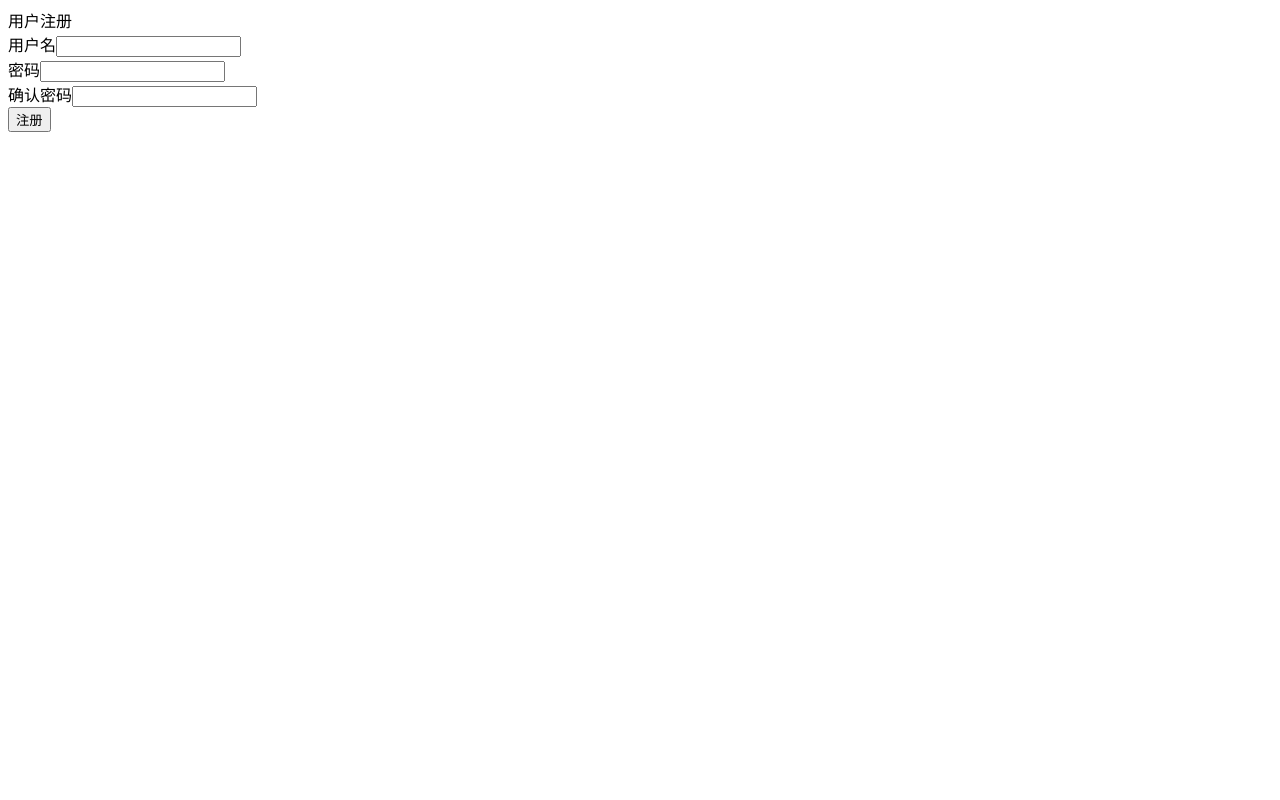
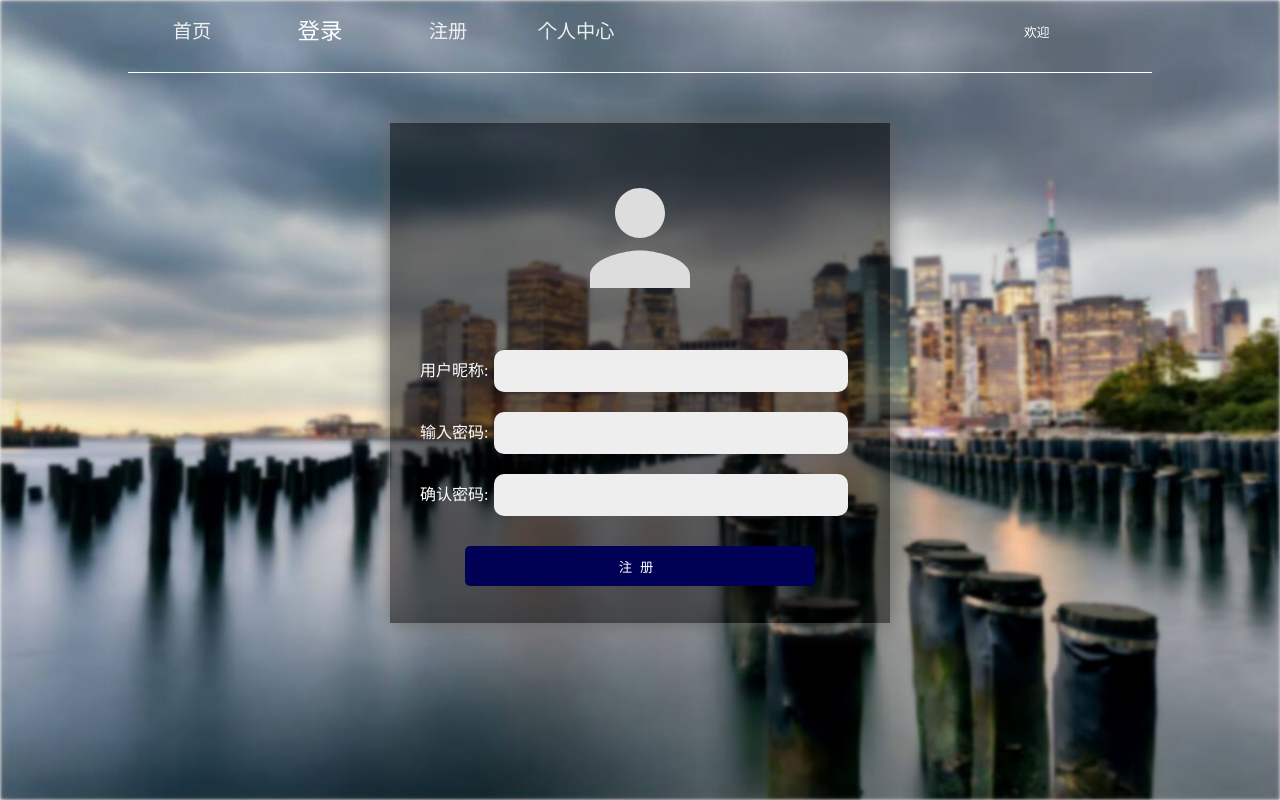
Before and after one commit to tglee18/flask_stoke, a Flask app: page /register/ in a window 1280 px wide. Run offline with Flask 2, Linux system fonts and the light colour scheme.

Commit message:
register,index1的搜索框，log的svg颜色改了

```diff
--- a/static/detail/detail.js
+++ b/static/detail/detail.js
@@ -4,7 +4,7 @@ $(function() {
    // console.log(data_string);
     list=JSON.parse(data_string);
     $.each(list, function (index, array) {
-        li += "<li><span class='span_mark' style='display:none'>"+list[index].Code+"</span><div id='name'>" + list[index].gsmc + "<p>"+list[index].ywmc+"</p></div><div id='content'><p id='zjl'>法人代表：" +list[index].zjl+ "</p><p id='fxfy'>注册资本："+list[index].fxfy+"</p><p id= 'wsfxrq'>成立日期："+list[index].wsfxrq+"</p><p id='bgdz'>地址："+list[index].bgdz+"</p></div></li>";
+        li += "<li><span class='span_mark' style='display:none'>"+list[index].Code+"</span><div id='svg'><svg t=\"1577433689719\" class=\"icon\" viewBox=\"0 0 1259 1024\" version=\"1.1\" xmlns=\"http://www.w3.org/2000/svg\" p-id=\"1350\" width=\"200\" height=\"200\"><path d=\"M1257.355322 979.478261c0-24.051974-19.446277-44.009995-44.009995-44.009995h-44.009995V438.564718c0-80.855572-65.503248-146.358821-146.35882-146.358821H701.089455v643.262369h-29.169415V146.358821c0-80.855572-65.503248-146.358821-146.358821-146.358821h-291.694153C153.011494 0 87.508246 65.503248 87.508246 146.358821v789.621189H44.009995c-24.051974 0-44.009995 19.446277-44.009995 44.009995 0 24.051974 19.446277 44.009995 44.009995 44.009995h1199.016492c24.051974-0.511744 14.328836-19.958021 14.328835-44.521739zM496.903548 760.451774H263.036482v-87.508246h233.867066v87.508246z m0-233.867066H263.036482V438.564718h233.867066v88.01999z m0-234.378811H263.036482V204.697651h233.867066v87.508246zM965.149425 818.790605h-87.508246v-146.358821h87.508246V818.790605z m0-233.867067h-87.508246V438.564718h87.508246v146.35882z\" fill=\"#ccc\" p-id=\"1351\"></path></svg></div><div id='name'>" + list[index].gsmc + "<p>"+list[index].ywmc+"</p></div><div id='content'><p id='zjl'>法人代表：" +list[index].zjl+ "</p><p id='fxfy'>注册资本："+list[index].fxfy+"</p><p id= 'wsfxrq'>成立日期："+list[index].wsfxrq+"</p><p id='bgdz'>地址："+list[index].bgdz+"</p></div></li>";
 
     });
     $("#com_general").append(li);
--- a/templates/index1.html
+++ b/templates/index1.html
@@ -106,7 +106,8 @@ z-index:100;
         width:25rem;
         height: 2.5rem;
         outline: none;
-
+        margin-left:10px;
+        border-radius:5px;
 }
 #b1{
 
--- a/templates/log.html
+++ b/templates/log.html
@@ -149,8 +149,6 @@ color:white;
                     </ul>
                 <div id="welcome"><span >欢迎</span><i class="iconfont &#xe6c8;"></i></div>
             </div>
-        <div class="bk1"></div>
-        <div class="bk2"></div>
         <div class="content">
                 <div class="image">
                         <svg t="1573980361102" class="icon" viewBox="0 0 1024 1024" version="1.1" xmlns="http://www.w3.org/2000/svg" p-id="2050" width="200" height="200">
--- a/templates/register.html
+++ b/templates/register.html
@@ -5,16 +5,170 @@
     <title>Title</title>
     <script src="/static/jquery-3.4.1.min.js"></script>
     <script src="/static/register/register.js"></script>
+    <style>
+        body {
+                padding:0;
+                margin:0;
+                background: url("../static/image/background.jpg")
+	            repeat 0px 0px fixed;
+                background-size:100% 100%;
+	            z-index: -1;
+            }
+            .header {
+                padding: 0;
+                margin:0 auto;
+                height:4.5rem;
+                width:80%;
+                border-bottom:1px solid white;
+
+
+}
+.header ul,li{
+    padding: 0;
+    margin:0;
+    list-style: none;
+}
+a {
+    text-decoration: none;
+}
+.header li{
+    position: relative;
+    float:left;
+}
+.header ul{
+    display:inline-block;
+    font-family:"宋体";
+    font-size:1.2rem;
+    width:32rem;
+    height:4rem;
+
+}
+
+.header li a{
+    width: 8rem;
+    height: 4rem;
+    color: #f0f0f0;
+    text-align: center;
+    line-height:4rem;
+
+}
+
+.header li a:hover{
+    color:white;
+    font-size:1.4rem;
+    cursor:pointer;
+}
+.header li .active{
+    color:white;
+    font-size:1.4rem;
+}
+.header li :last-child {
+    float:right;
+
+}
+#welcome{
+float:right;
+height:4rem;
+width:8rem;
+line-height:4rem;
+
+}
+#welcome span {
+text-align:center;
+font-size:.8rem;
+color:white;
+
+}
+        .content {
+                background-color: rgba(0,0,0,0.5);
+                height:500px;
+                width:500px;
+                margin:50px auto;
+                box-shadow:#666 0px 0px 20px;
+                z-index:10000;
+                color:white;
+            }
+           .image {
+               height:190px;
+               width:190px;
+               margin:10px auto;
+
+           }
+           svg {
+               height:150px;
+               width:150px;
+               margin-top:40px;
+               margin-left:20px;
+
+           }
+            .register {
+                display:flex;
+                flex-direction: column;
+                justify-content: center;
+                height:300px;
+                width:500px;
+                margin:0 auto;
+
+
+            }
+            input {
+                background-color:#eee;
+                height:40px;
+                width:350px;
+                border-style: none;
+                border-bottom:1px #000055;
+                border-radius: 10px;
+                outline: none;
+
+                margin-left:6px
+            }
+
+            #register {
+                display:block;
+                margin:10px auto;
+                border-style: none;
+                width:350px;
+                height:40px;
+                border-radius: 5px;
+                background-color:#000055;
+                 color:white;
+                letter-spacing: .5rem;
+                cursor: pointer;
+
+            }
+        form span{
+            margin-bottom:20px;
+            margin-left:30px
+
+        }
+
+    </style>
 </head>
 <body>
-    <form action="/register" method="post">
-        <div>用户注册<br>
-            用户名<input id="username"><br>
-            密码<input id="password" type="password"><br>
-            确认密码<input id="password2" type="password"><br>
-            <input id="register" type="button" value="注册">
+        <div class="header">
+                <ul>
+                        <li><a href="index1.html">首页</a></li>
+                        <li><a class="active" href="log.html">登录</a></li>
+                        <li><a href="register.html">注册</a></li>
+                        <li><a>个人中心</a></li>
+                </ul>
+                <div id="welcome"><span >欢迎</span><i class="iconfont &#xe6c8;"></i></div>
         </div>
-    </form>
+         <div class="content">
+                <div class="image">
+                        <svg t="1573980361102" class="icon" viewBox="0 0 1024 1024" version="1.1" xmlns="http://www.w3.org/2000/svg" p-id="2050" width="200" height="200">
+                            <path d="M512 512C606.229333 512 682.666667 435.498667 682.666667 341.333333 682.666667 247.125333 606.229333 170.666667 512 170.666667 417.792 170.666667 341.333333 247.125333 341.333333 341.333333 341.333333 435.498667 417.792 512 512 512ZM512 597.333333C398.229333 597.333333 170.666667 654.293333 170.666667 768L170.666667 853.333333 853.333333 853.333333 853.333333 768C853.333333 654.293333 625.792 597.333333 512 597.333333Z" p-id="2051" fill="#ddd">
 
+                            </path>
+                        </svg>
+                </div>
+                <form class="register" action="/register" method="post">
+                        <span>用户昵称:<input id="username"></span>
+                        <span>输入密码:<input id="password" type="password"></span>
+                        <span>确认密码:<input id="password2" type="password"><br></span>
+                        <input id="register" type="button" value="注册">
+
+                </form>
+         </div>
 </body>
 </html>
```
Also changed, not shown: static/detail/detail.css (+12 -2 lines).
